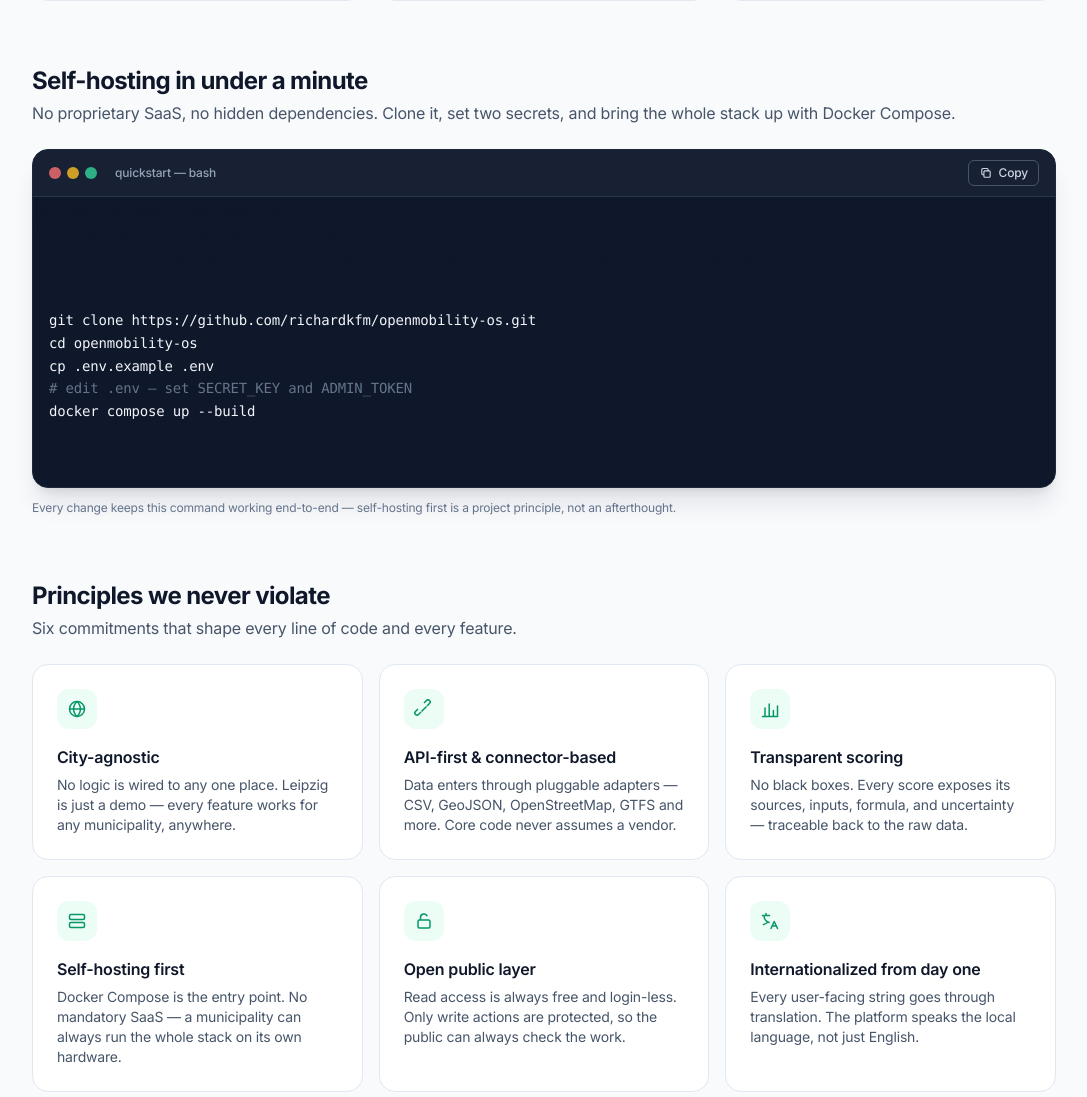
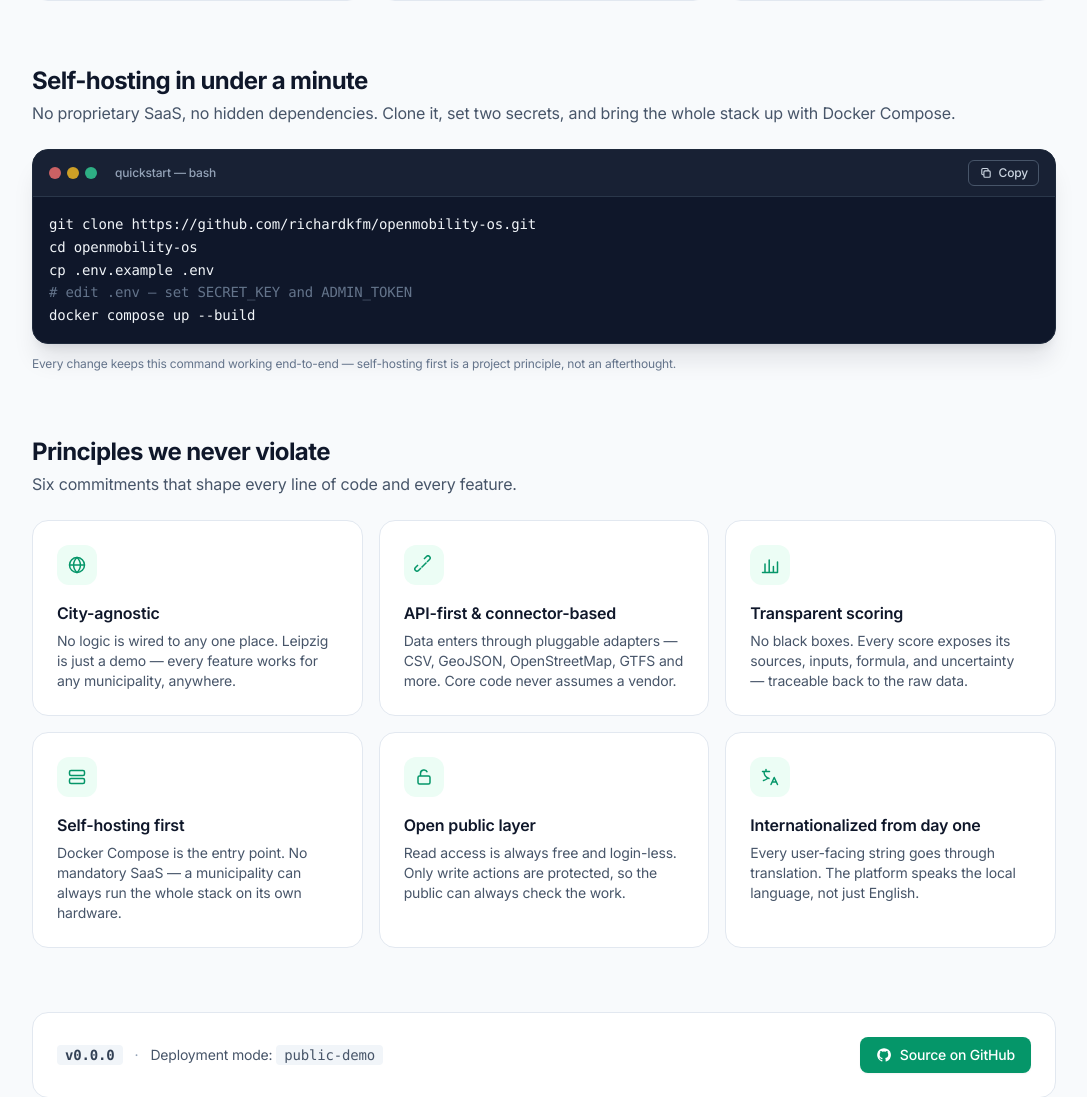
Before and after one commit to richardkfm/openmobility-os, a Django app: page /about/ in a window 1280 px wide. Shown: the part 895-1992 px from the top of the page, without its empty margins (96-1183 px from the left). Run offline with Django 5.2, Linux system fonts and the light colour scheme; some libraries are stand-ins or nearby versions.

Commit message:
Remove a stray developer comment from the About page self-hosting box
Internal-only: deletes an HTML comment above the quickstart <pre>. No change to
the rendered page or any user-visible behaviour, so the README is untouched.
CHANGELOG gets a one-line note and VERSION bumps 0.35.0 -> 0.35.1 (PATCH) per
the per-commit rule.

https://claude.ai/code/session_011jAivxAC7RtpjG32oiBTTj

```diff
--- a/backend/templates/core/about.html
+++ b/backend/templates/core/about.html
@@ -105,8 +105,6 @@
           </span>
         </button>
       </div>
-      {# Note: the copy button uses this <pre>'s innerText, so we keep it free of
-         shell prompt prefixes — what you copy is exactly what you can paste. #}
       <pre x-ref="cmd" class="overflow-x-auto px-4 py-4 text-sm leading-relaxed text-slate-100 font-mono">git clone {{ project_repo_url }}.git
 cd openmobility-os
 cp .env.example .env
```
Also changed, not shown: CHANGELOG.md, 1 other file.
